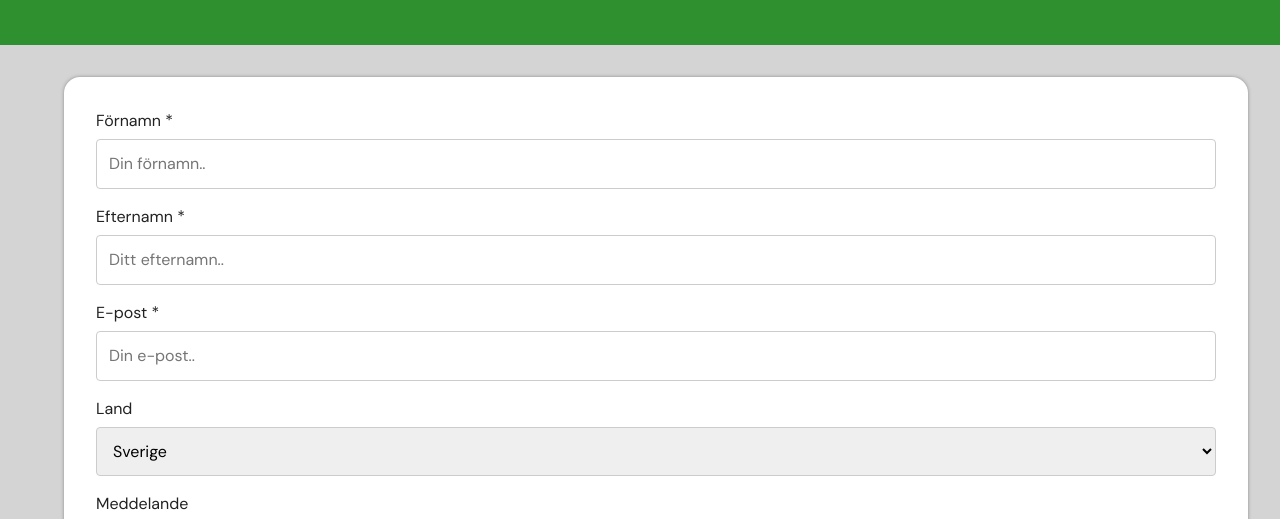
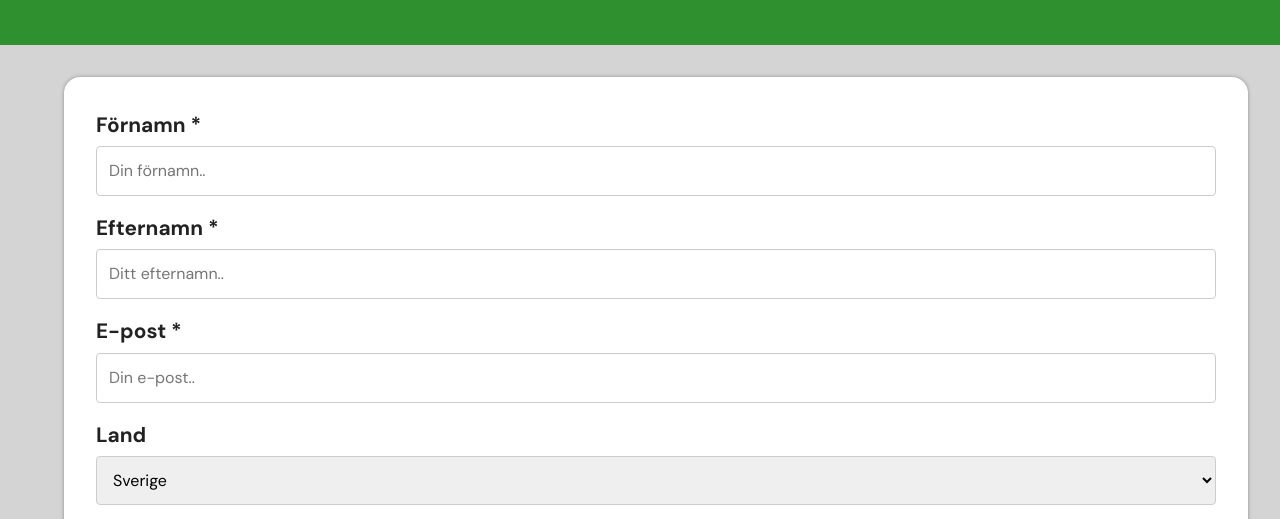
Before and after one commit to ErikTP/bank-website-demo, a plain HTML site: page kontakt.html in a window 1280 px wide. Shown: the part 203-722 px from the top of the page. Drawn offline with Linux system fonts and the light colour scheme.

Commit message:
Fontsize & fontweight adderad till Labels.

```diff
--- a/css/styles.css
+++ b/css/styles.css
@@ -203,6 +203,11 @@ main p {
 	}
 }
 
+label{
+	font-size: 1.3rem;
+	font-weight: bold;
+}
+
 input[type=text], select, textarea {
 	width: 100%;
 	padding: 12px;
```
